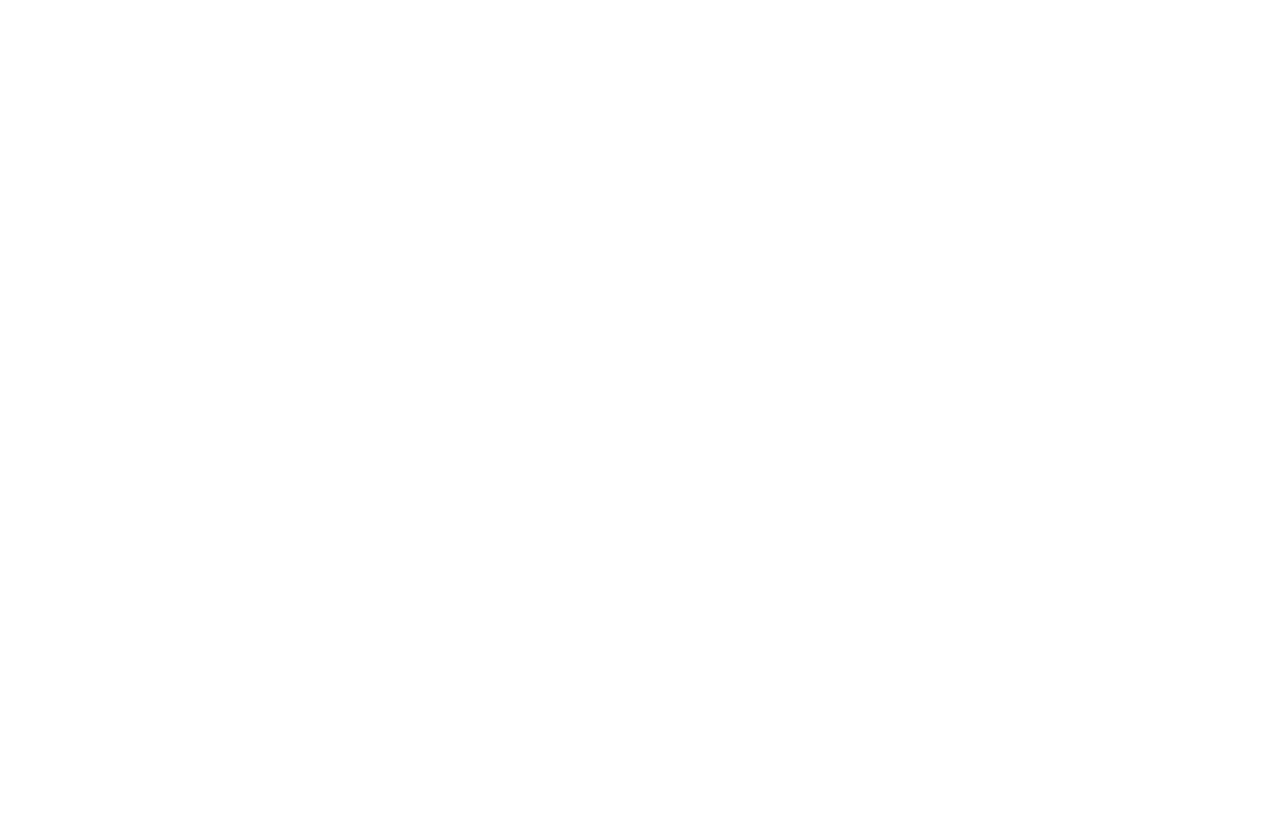
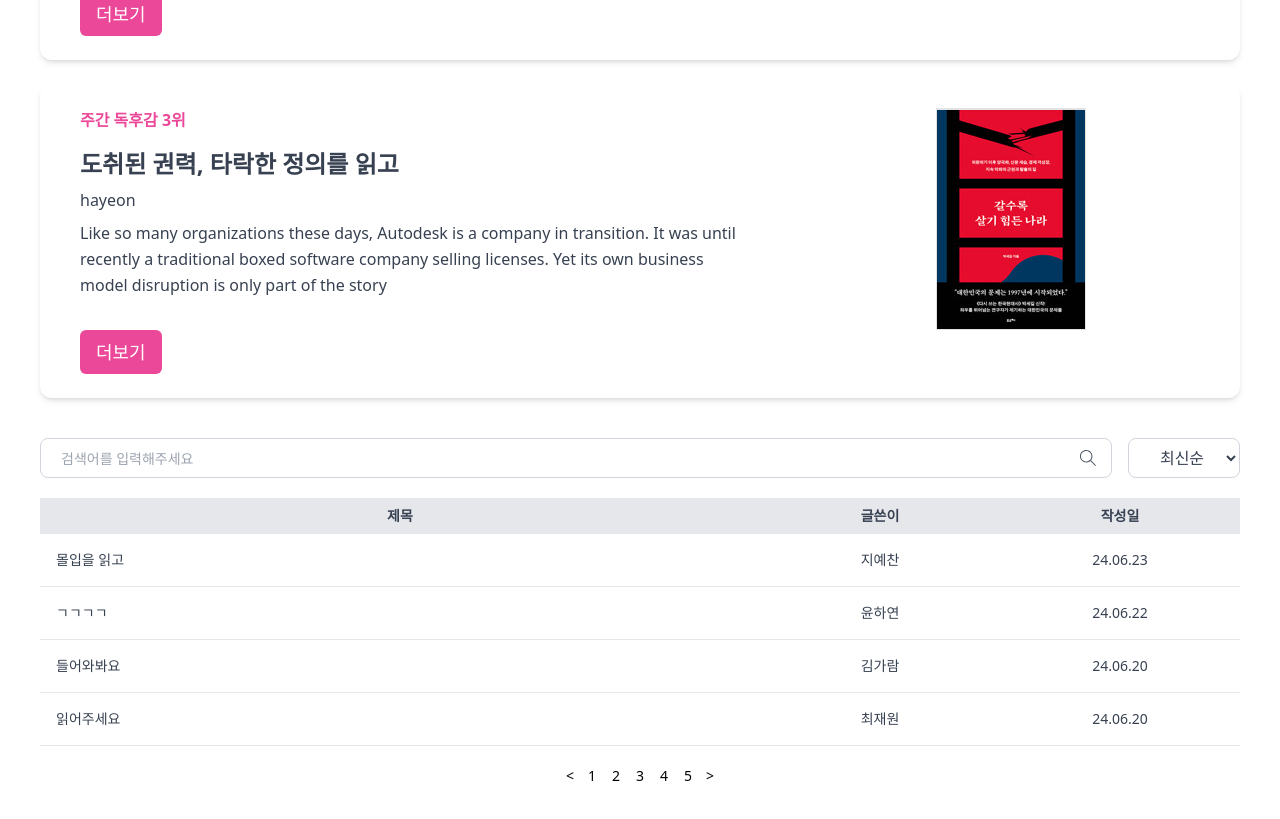
Before and after one commit to book-forest-gwangju-3/book-forest-front, a React (Vite) app in the folder book-forest/: page /report in a window 1280 px wide. Shown: the part 777-1596 px from the top of the page. Before the commit the page ends 800 px from the top, so only its background shows below. Built offline with nearby package versions, Linux system fonts and the light colour scheme.

Commit message:
feat.독후감 페이지 UI완성

```diff
--- a/book-forest/src/components/SearchForm.jsx
+++ b/book-forest/src/components/SearchForm.jsx
@@ -1,10 +1,10 @@
 import { SlMagnifier } from "react-icons/sl";
 // 호출할때 props로 type={"max-w-md"} 넣으면 짧은 검색창, 안넣으면 긴 검색창
 const SearchForm = ({ text, type }) => {
-  const containerClass = `pt-2 relative mx-auto text-gray-600 w-full ${type}`;
+  const containerClass = `relative mx-auto text-gray-600 w-full ${type}`;
   const inputClass =
-    "border-2 border-gray-300 bg-white h-10 px-5 pr-10 rounded-lg text-sm focus:outline-none w-full";
-  const buttonClass = "absolute right-0 top-0 mt-5 mr-4";
+    "border border-gray-300 bg-white h-10 px-5 pr-10 rounded-lg text-sm focus:outline-none w-full";
+  const buttonClass = "absolute right-0 top-3 mr-4";
   const iconClass = "text-gray-600 h-4 w-4 fill-current";
   return (
     <div className={containerClass}>
--- /dev/null
+++ b/book-forest/src/features/reports/ReportFilterButton.jsx
@@ -0,0 +1,15 @@
+const ReportFilterButton = () => {
+  const containerClass = "text-right";
+  const selectBoxClass =
+    "text-center rounded-lg border border-gray-300 text-md text-gray-700 h-10 pl-2 bg-white hover:border-gray-400 focus:outline-none";
+  return (
+    <div className={containerClass}>
+      <select className={selectBoxClass}>
+        <option>최신순</option>
+        <option>좋아요 순</option>
+        <option>댓글 많은 순</option>
+      </select>
+    </div>
+  );
+};
+export default ReportFilterButton;
--- /dev/null
+++ b/book-forest/src/features/reports/ReportsList.jsx
@@ -0,0 +1,80 @@
+import SearchForm from "../../components/SearchForm";
+import ReportFilterButton from "./ReportFilterButton";
+
+const ReportsList = () => {
+  // 페이징 현재 선택된 페이지 색 바꾸기
+  const containerClass = "my-10";
+  const inputFilterWrapperClass = "flex gap-4";
+  const tableWrapperClass = "table-auto border-collapse w-full my-5";
+  const tableHeadClass =
+    "rounded-lg text-sm font-medium text-gray-700 text-center bg-gray-200";
+  const tableHeadTitleClass = "px-4 py-2";
+  const tableHeadWriterClass = "px-4 py-2 w-1/5";
+  const tableHeadDateClass = "px-4 py-2 w-1/5";
+  const tableBodyWrapperClass = "text-sm text-gray-700";
+  const tableBodyClass =
+    "hover:bg-gray-100 border-b border-gray-200 text-center";
+  const tableBodyTitleClass = "px-4 py-4 text-left cursor-pointer";
+  const tableBodyWriterClass = "px-4 py-4";
+  const paginationWrapperClass =
+    "w-full flex justify-center border-gray-100 items-center";
+  const paginationButtonClass =
+    "w-5 h-5 text-sm text-center hover:text-blue-500";
+  const paginationNumberClass =
+    "cursor-pointer mx-2 text-sm hover:text-blue-500";
+  return (
+    <div className={containerClass}>
+      {/* 검색폼 */}
+      <div className={inputFilterWrapperClass}>
+        <SearchForm text={"검색어를 입력해주세요"} />
+        {/* 필터 */}
+        <ReportFilterButton />
+      </div>
+
+      {/* 테이블 */}
+      <table className={tableWrapperClass}>
+        <thead>
+          <tr className={tableHeadClass}>
+            <th className={tableHeadTitleClass}>제목</th>
+            <th className={tableHeadWriterClass}>글쓴이</th>
+            <th className={tableHeadDateClass}>작성일</th>
+          </tr>
+        </thead>
+        <tbody className={tableBodyWrapperClass}>
+          <tr className={tableBodyClass}>
+            <td className={tableBodyTitleClass}>몰입을 읽고</td>
+            <td className={tableBodyWriterClass}>지예찬</td>
+            <td className={tableBodyWrapperClass}>24.06.23</td>
+          </tr>
+          <tr className={tableBodyClass}>
+            <td className={tableBodyTitleClass}>ㄱㄱㄱㄱ</td>
+            <td className={tableBodyWriterClass}>윤하연</td>
+            <td className={tableBodyWrapperClass}>24.06.22</td>
+          </tr>
+          <tr className={tableBodyClass}>
+            <td className={tableBodyTitleClass}>들어와봐요</td>
+            <td className={tableBodyWriterClass}>김가람</td>
+            <td className={tableBodyWrapperClass}>24.06.20</td>
+          </tr>
+          <tr className={tableBodyClass}>
+            <td className={tableBodyTitleClass}>읽어주세요</td>
+            <td className={tableBodyWriterClass}>최재원</td>
+            <td className={tableBodyWrapperClass}>24.06.20</td>
+          </tr>
+        </tbody>
+      </table>
+
+      {/* 페이지네이션 */}
+      <div className={paginationWrapperClass}>
+        <button className={paginationButtonClass}>&lt;</button>
+        <p className={paginationNumberClass}>1</p>
+        <p className={paginationNumberClass}>2</p>
+        <p className={paginationNumberClass}>3</p>
+        <p className={paginationNumberClass}>4</p>
+        <p className={paginationNumberClass}>5</p>
+        <button className={paginationButtonClass}>&gt;</button>
+      </div>
+    </div>
+  );
+};
+export default ReportsList;
--- a/book-forest/src/pages/Report.jsx
+++ b/book-forest/src/pages/Report.jsx
@@ -1,5 +1,20 @@
+import SectionTitle from "../components/SectionTitle";
+import ReportCard from "../components/ReportCard";
+import ReportsList from "../features/reports/ReportsList";
+import img1 from "../assets/img/image1.png";
+import img2 from "../assets/img/image2.png";
+import img3 from "../assets/img/image3.png";
+
 const Report = () => {
-  return <div>Report</div>;
+  return (
+    <div>
+      <SectionTitle text={"주간 인기 독후감"} type={"text-center"} />
+      <ReportCard img={img1} text={"주간 독후감 1위"} />
+      <ReportCard img={img2} text={"주간 독후감 2위"} />
+      <ReportCard img={img3} text={"주간 독후감 3위"} />
+      <ReportsList />
+    </div>
+  );
 };
 
 export default Report;
```
